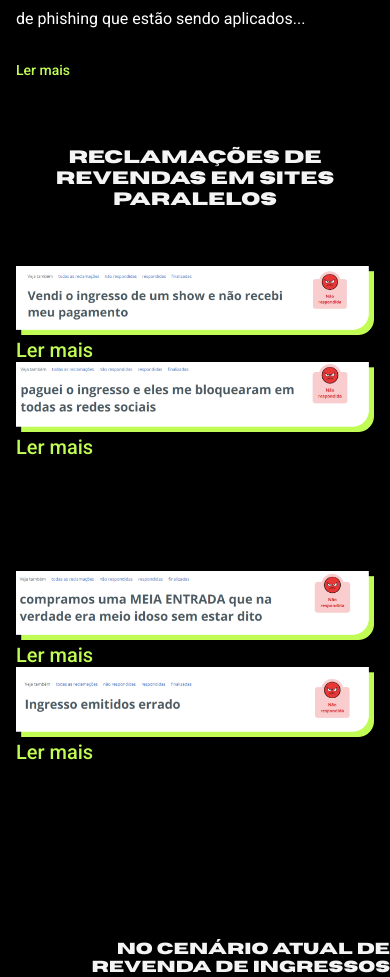
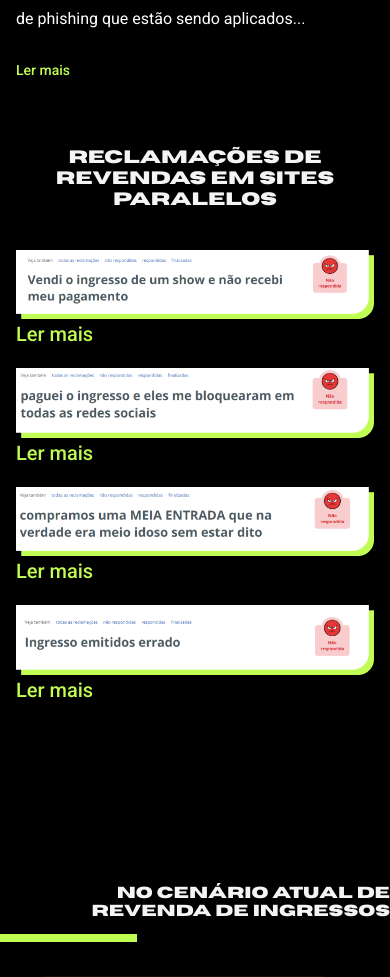
Before and after one commit to raffletickets/casarosa, a PHP site: page / in a window 390 px wide. Shown: the part 3680-4657 px from the top of the page. Run offline with PHP 8.4, Linux system fonts and the light colour scheme.

Commit message:
chore: correção style

```diff
--- a/style.css
+++ b/style.css
@@ -248,7 +248,6 @@
 
 .third-section .complaint .img {
     margin-right: 37px;
-
 }
 
 .third-section .complaint .img .footer a {
@@ -694,6 +693,7 @@
 
     .third-section .complaint .img {
         margin-right: 0px !important;
+        margin-bottom: 22px ;
     }
 
     .cards {
@@ -866,5 +866,9 @@
     .fourth-section .cards .card p {
         font-size: 20px;
     }
-
+    .third-section .complaint{
+        margin-bottom: 0px;
+        padding-bottom: 0px;
+        padding-top: 0px;
+    }
 }
```
